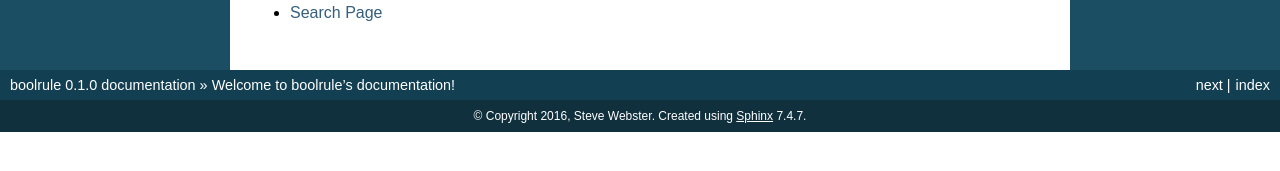
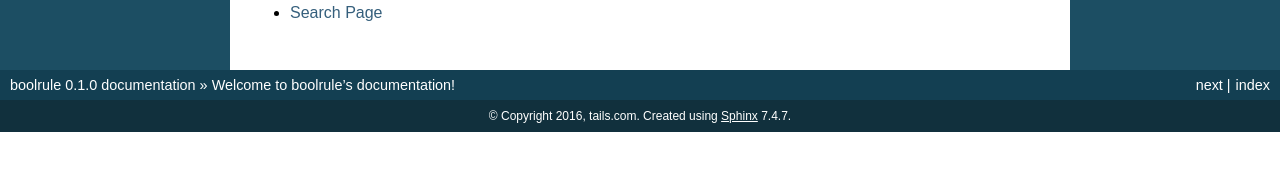
Before and after one commit to tailsdotcom/boolrule, a Sphinx documentation site: the page built from docs/index.rst, in a window 1280 px wide. Shown: the part 495-666 px from the top of the page. Built offline with Sphinx 7.4.7, drawn with Linux system fonts in a browser that asks for light colours; pages that are not in the unit, such as notebooks, are missing from menus.

Commit message:
Correctly attribute copyright to tails.com

```diff
--- a/docs/conf.py
+++ b/docs/conf.py
@@ -56,7 +56,7 @@ master_doc = 'index'
 
 # General information about the project.
 project = u'boolrule'
-copyright = u"2016, Steve Webster"
+copyright = u"2016, tails.com"
 
 # The version info for the project you're documenting, acts as replacement
 # for |version| and |release|, also used in various other places throughout
```
Also changed, not shown: 1 other file.
